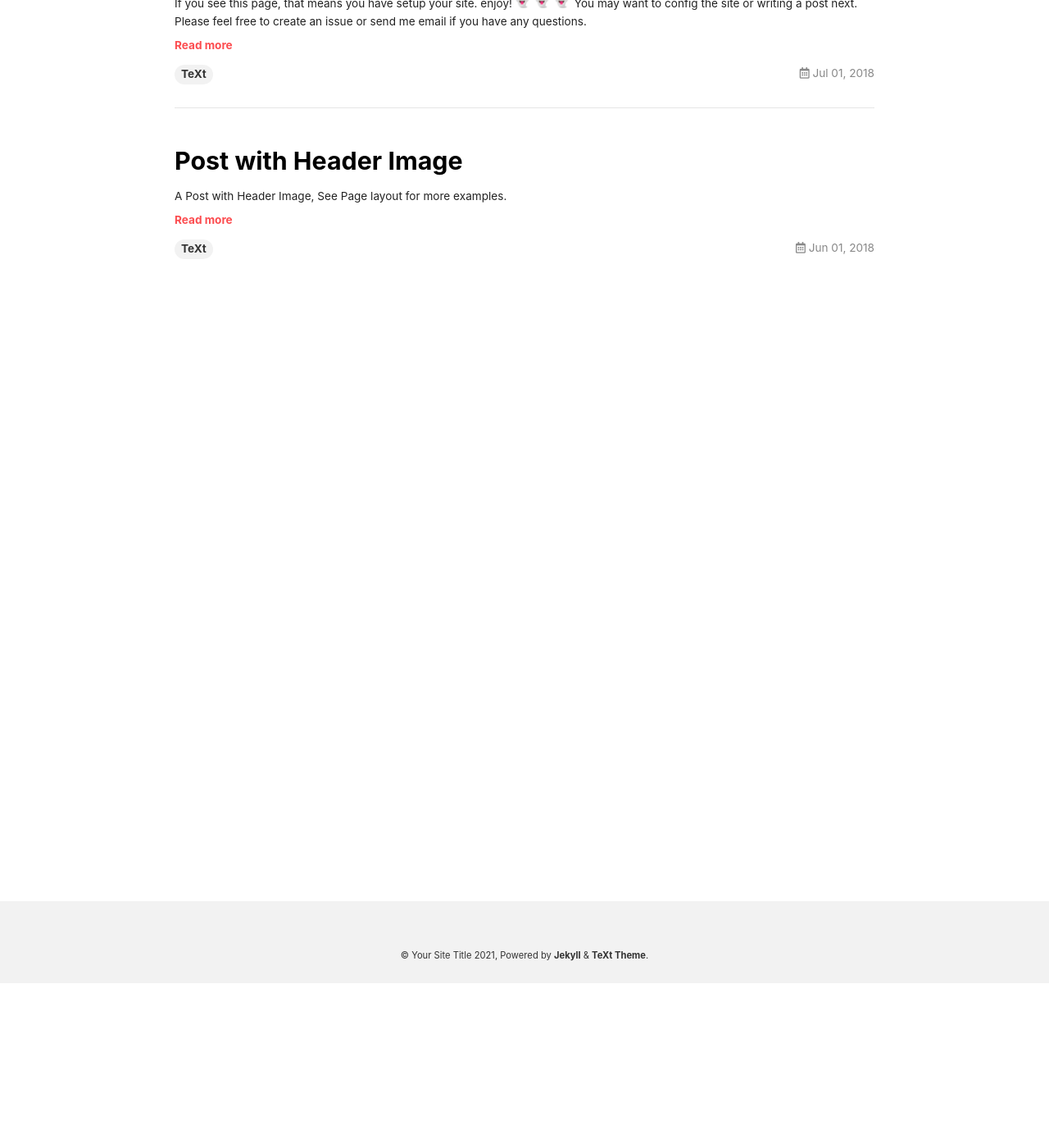
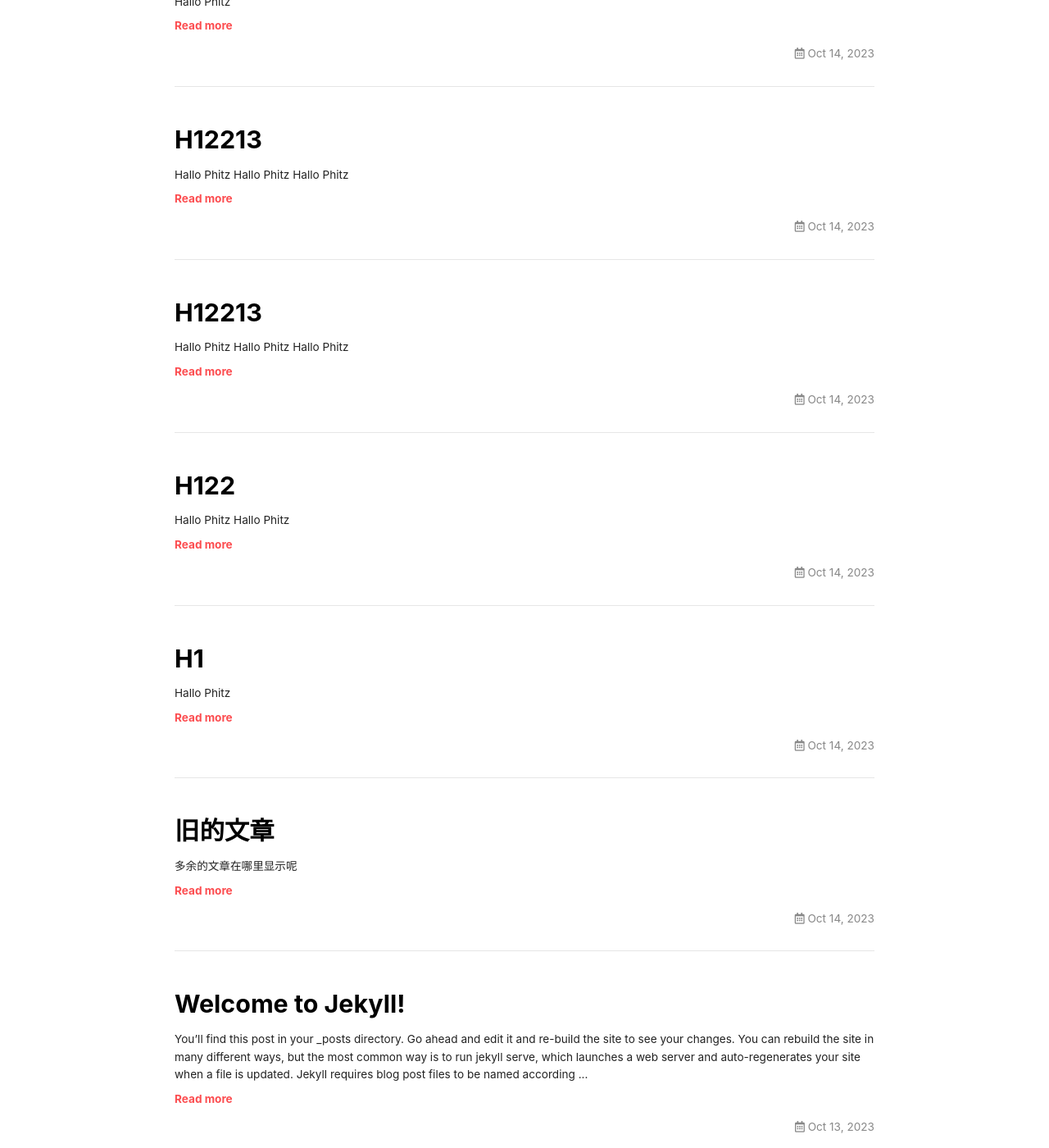
Before and after one commit to Fi-tz/Fi-tz, a Jekyll site: the page built from index.html, in a window 1280 px wide and 1400 px high, scrolled down 201 px. Shown: the whole window at 82% size. Built offline with Jekyll 4.4.1, drawn with Linux system fonts in a browser that asks for light colours; nearby versions of some CDN libraries; emoji names are drawn with the system emoji font; the list of posts is cut into pages by our own code; some of the changed text lies outside the part shown.

Commit message:
modified

```diff
--- a/_config.yml
+++ b/_config.yml
@@ -20,7 +20,7 @@ text_skin: default # "default" (default), "dark", "forest", "ocean", "chocolate"
 highlight_theme: default # "default" (default), "tomorrow", "tomorrow-night", "tomorrow-night-eighties", "tomorrow-night-blue", "tomorrow-night-bright"
 url     : # the base hostname & protocol for your site e.g. https://www.someone.com
 baseurl : # does not include hostname
-title   : Your Site Title
+title   : Welcome to Phitz's page!
 description: > # this means to ignore newlines until "Language & timezone"
   Your Site Description
 
@@ -28,17 +28,17 @@ description: > # this means to ignore newlines until "Language & timezone"
 ## => Language and Timezone
 ##############################
 lang: # the language of your site, default as "en"
-timezone: # see https://en.wikipedia.org/wiki/List_of_tz_database_time_zones for the available values
+timezone: Asia/Shanghai
 
 
 ## => Author and Social
 ##############################
 author:
   type      : # "person" (default), "organization"
-  name      : Your Name
+  name      : Phitz
   url       :
   avatar    : # path or url of avatar image (square)
-  bio       : I am an amazing person.
+  bio       : You just overthinking way too fucking much!
   email     :
   facebook  : # "user_name" the last part of your profile url, e.g. https://www.facebook.com/user_name
   twitter   : # "user_name" the last part of your profile url, e.g. https://twitter.com/user_name
@@ -49,7 +49,7 @@ author:
   zhihu     : # "user_name" the last part of your profile url, e.g. https://www.zhihu.com/people/user_name
   douban    : # "user_name" the last part of your profile url, e.g. https://www.douban.com/people/user_name
   linkedin  : # "user_name" the last part of your profile url, e.g. https://www.linkedin.com/in/user_name
-  github    : # "user_name" the last part of your profile url, e.g. https://github.com/user_name
+  github    : # "Fi-tz" the last part of your profile url, e.g. https://github.com/Fi-tz
   npm       : # "user_name" the last part of your profile url, e.g. https://www.npmjs.com/~user_name
 
 
--- /dev/null
+++ b/_posts/2023-10-13-1.markdown
@@ -0,0 +1,7 @@
+---
+layout: post
+title:  "H1"
+date:   2023-10-14 19:20:05 +0800
+categories: jekyll update
+---
+Hallo Phitz
--- /dev/null
+++ b/_posts/2023-10-13-2.markdown
@@ -0,0 +1,8 @@
+---
+layout: post
+title:  "H122"
+date:   2023-10-14 19:20:05 +0800
+categories: jekyll update
+---
+Hallo Phitz
+Hallo Phitz
--- /dev/null
+++ b/_posts/2023-10-13-3.markdown
@@ -0,0 +1,9 @@
+---
+layout: post
+title:  "H12213"
+date:   2023-10-14 19:20:05 +0800
+categories: jekyll update
+---
+Hallo Phitz
+Hallo Phitz
+Hallo Phitz
--- /dev/null
+++ b/_posts/2023-10-13-4.markdown
@@ -0,0 +1,9 @@
+---
+layout: post
+title:  "H12213"
+date:   2023-10-14 19:20:05 +0800
+categories: jekyll update
+---
+Hallo Phitz
+Hallo Phitz
+Hallo Phitz
--- /dev/null
+++ b/_posts/2023-10-13-For-test.markdown
@@ -0,0 +1,7 @@
+---
+layout: post
+title:  "Hallo Phitz"
+date:   2023-10-14 19:20:05 +0800
+categories: jekyll update
+---
+Hallo Phitz
--- /dev/null
+++ b/_posts/2023-10-13-welcome-to-jekyll.markdown
@@ -0,0 +1,29 @@
+---
+layout: post
+title:  "Welcome to Jekyll!"
+date:   2023-10-13 09:55:05 +0800
+categories: jekyll update
+---
+You’ll find this post in your `_posts` directory. Go ahead and edit it and re-build the site to see your changes. You can rebuild the site in many different ways, but the most common way is to run `jekyll serve`, which launches a web server and auto-regenerates your site when a file is updated.
+
+Jekyll requires blog post files to be named according to the following format:
+
+`YEAR-MONTH-DAY-title.MARKUP`
+
+Where `YEAR` is a four-digit number, `MONTH` and `DAY` are both two-digit numbers, and `MARKUP` is the file extension representing the format used in the file. After that, include the necessary front matter. Take a look at the source for this post to get an idea about how it works.
+
+Jekyll also offers powerful support for code snippets:
+
+{% highlight ruby %}
+def print_hi(name)
+  puts "Hi, #{name}"
+end
+print_hi('Tom')
+#=> prints 'Hi, Tom' to STDOUT.
+{% endhighlight %}
+
+Check out the [Jekyll docs][jekyll-docs] for more info on how to get the most out of Jekyll. File all bugs/feature requests at [Jekyll’s GitHub repo][jekyll-gh]. If you have questions, you can ask them on [Jekyll Talk][jekyll-talk].
+
+[jekyll-docs]: https://jekyllrb.com/docs/home
+[jekyll-gh]:   https://github.com/jekyll/jekyll
+[jekyll-talk]: https://talk.jekyllrb.com/
```
Also changed, not shown: _posts/2016-05-20-my-example-post.md (added, +12 -0 lines), _posts/2016-05-20-super-long-article.md (added, +11 -0 lines), _posts/2016-05-20-this-post-demonstrates-post-content-styles.md (added, +115 -0 lines), _posts/2023-10-13-ruhexianshishi篇.markdown (added, +7 -0 lines).
